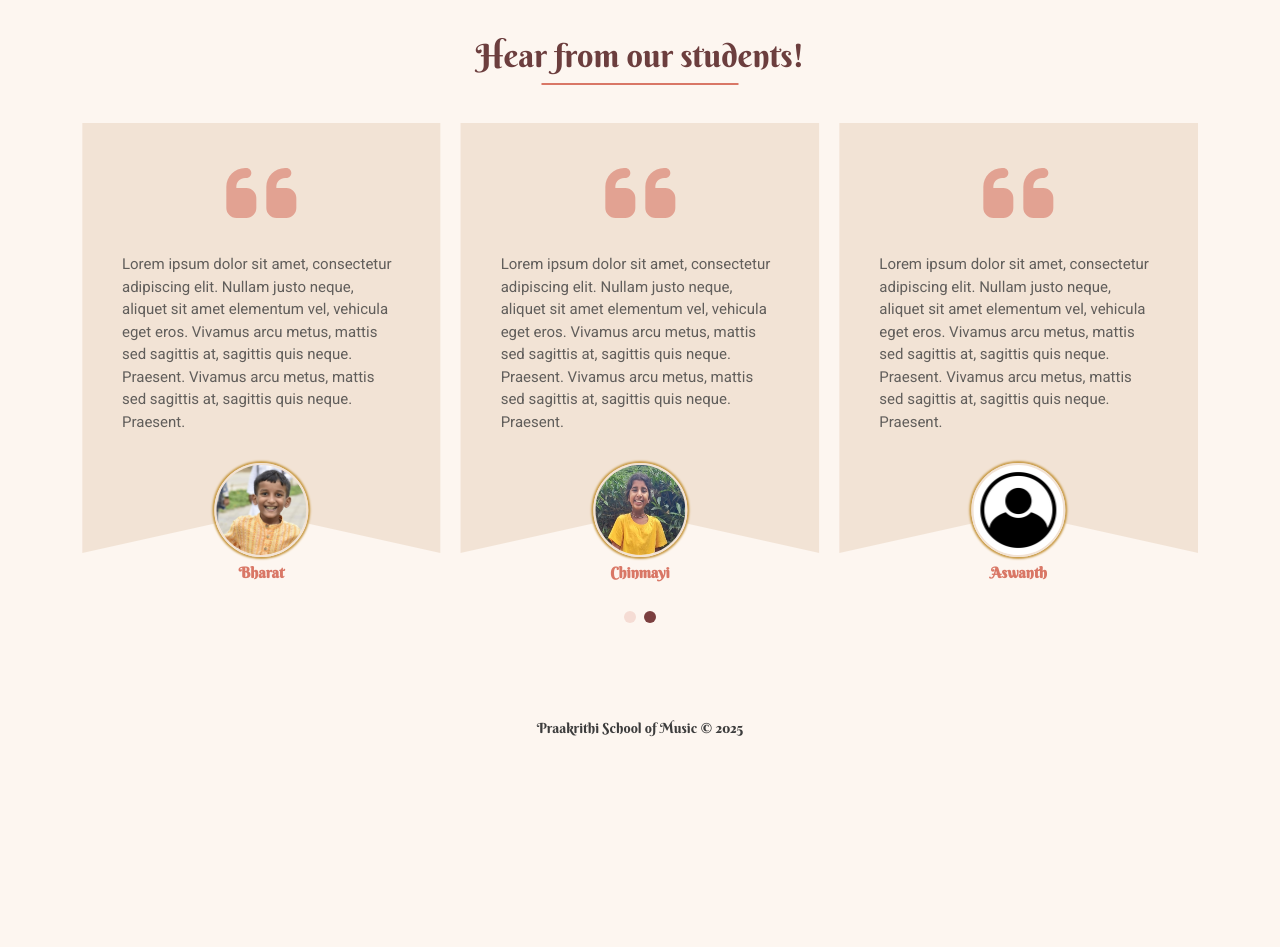
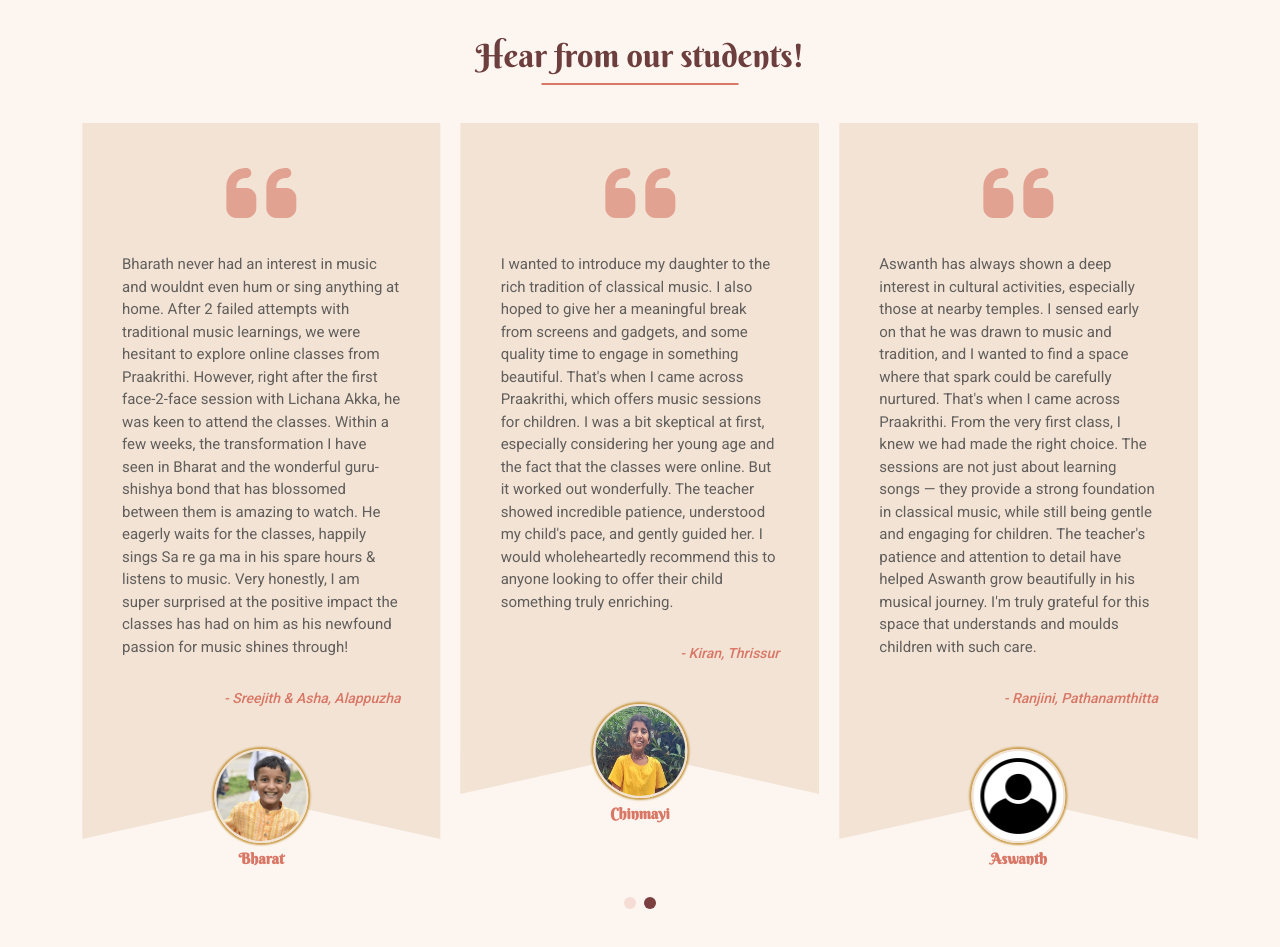
Before and after one commit to sunilkumarn/dance-class-app, a Next.js app: page / in a window 1280 px wide. Shown: the part 1140-2087 px from the top of the page. Before the commit the page ends 1895 px from the top, so only its background shows below. Built offline with nearby package versions, Linux system fonts and the light colour scheme; no server answers.

Commit message:
Completing testimonials

```diff
--- a/src/app/components/Testimonials.tsx
+++ b/src/app/components/Testimonials.tsx
@@ -13,22 +13,26 @@ const testimonials = [
   {
     name: "Anaya",
     img: "/images/anaya.jpeg",
-    text: "Lorem ipsum dolor sit amet, consectetur adipiscing elit. Nullam justo neque, aliquet sit amet elementum vel, vehicula eget eros. Vivamus arcu metus, mattis sed sagittis at, sagittis quis neque. Praesent. Vivamus arcu metus, mattis sed sagittis at, sagittis quis neque. Praesent.",
+    text: "My daughter Anaya had absolutely no interest in music when we first enrolled her for the demo class. She was also quite restless and couldn't sit still for more than a few minutes. But to our surprise, she sat through the entire class and even showed interest! Since then, there's been a remarkable transformation. She now looks forward to every session, sings confidently at her school programs, and stays fully focused throughout the class — something we never imagined. Music has brought out calmness, discipline, and confidence in her that continues to amaze us every single day. We're so grateful to have found this space.",
+    attribution: "Simi, Alappuzha"
   },
   {
     name: "Bharat",
     img: "/images/bharat.jpeg",
-    text: "Lorem ipsum dolor sit amet, consectetur adipiscing elit. Nullam justo neque, aliquet sit amet elementum vel, vehicula eget eros. Vivamus arcu metus, mattis sed sagittis at, sagittis quis neque. Praesent. Vivamus arcu metus, mattis sed sagittis at, sagittis quis neque. Praesent.",
+    text: "Bharath never had an interest in music and wouldnt even hum or sing anything at home. \nAfter 2 failed attempts with traditional music learnings, we were hesitant to explore online classes from Praakrithi. However, right after the first face-2-face session with Lichana Akka, he was keen to attend the classes. \nWithin a few weeks, the transformation I have seen in Bharat and the wonderful guru-shishya bond that has blossomed between them is amazing to watch. He eagerly waits for the classes, happily sings Sa re ga ma in his spare hours & listens to music. Very honestly, I am super surprised at the positive impact the classes has had on him as his newfound passion for music shines through!",
+    attribution: "Sreejith & Asha, Alappuzha"
   },
   {
     name: "Chinmayi",
     img: "/images/chinmayi.jpeg",
-    text: "Lorem ipsum dolor sit amet, consectetur adipiscing elit. Nullam justo neque, aliquet sit amet elementum vel, vehicula eget eros. Vivamus arcu metus, mattis sed sagittis at, sagittis quis neque. Praesent. Vivamus arcu metus, mattis sed sagittis at, sagittis quis neque. Praesent. ",
+    text: "I wanted to introduce my daughter to the rich tradition of classical music. I also hoped to give her a meaningful break from screens and gadgets, and some quality time to engage in something beautiful. That's when I came across Praakrithi, which offers music sessions for children. I was a bit skeptical at first, especially considering her young age and the fact that the classes were online. But it worked out wonderfully. The teacher showed incredible patience, understood my child's pace, and gently guided her. I would wholeheartedly recommend this to anyone looking to offer their child something truly enriching.",
+    attribution: "Kiran, Thrissur"
   },
   {
     name: "Aswanth",
     img: "/images/user.jpg",
-    text: "Lorem ipsum dolor sit amet, consectetur adipiscing elit. Nullam justo neque, aliquet sit amet elementum vel, vehicula eget eros. Vivamus arcu metus, mattis sed sagittis at, sagittis quis neque. Praesent. Vivamus arcu metus, mattis sed sagittis at, sagittis quis neque. Praesent.",
+    text: "Aswanth has always shown a deep interest in cultural activities, especially those at nearby temples. I sensed early on that he was drawn to music and tradition, and I wanted to find a space where that spark could be carefully nurtured. That's when I came across Praakrithi. From the very first class, I knew we had made the right choice. The sessions are not just about learning songs — they provide a strong foundation in classical music, while still being gentle and engaging for children. The teacher's patience and attention to detail have helped Aswanth grow beautifully in his musical journey. I'm truly grateful for this space that understands and moulds children with such care.",
+    attribution: "Ranjini, Pathanamthitta"
   },
 ];
 
@@ -44,7 +48,11 @@ export default function Testimonials() {
               slidesPerView={3}
               spaceBetween={20}
               pagination={{ clickable: true }}
-              autoplay={{ delay: 3000 }}
+              autoplay={{
+                delay: 3000,
+                pauseOnMouseEnter: true,
+                disableOnInteraction: false
+              }}
               breakpoints={{
                 0: { slidesPerView: 1 }, // 1 slide on small screens
                 768: { slidesPerView: 2 }, // 2 slides on tablets
@@ -55,6 +63,7 @@ export default function Testimonials() {
                 <SwiperSlide key={index} className="testimonial">
                   <FontAwesomeIcon icon={faQuoteLeft} className="icon" />
                   <p className="description">{t.text}</p>
+                  <p className="attribution">- {t.attribution}</p>
                   <div className="testimonial-content">
                     <div className="pic">
                       <Image src={t.img} alt={t.name} width={100} height={100} />
--- a/src/app/components/styles/testimonial.css
+++ b/src/app/components/styles/testimonial.css
@@ -47,6 +47,15 @@
   font-family: "Roboto", sans-serif;
   font-size: 15px;
   opacity: 0.8;
+  min-height: 350px;
+}
+.testimonial .attribution {
+  color: var(--color-accent);
+  text-align: right;
+  font-style: italic;
+  font-size: 14px;
+  margin-bottom: 40px;
+  font-weight: 500;
 }
 .testimonial .testimonial-content {
   width: 100%;
```
